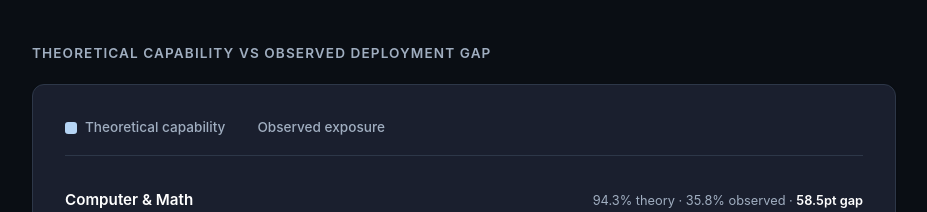
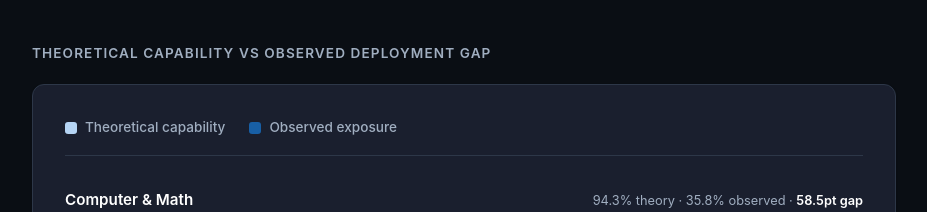
Before and after one commit to Farhan4711/academia-pilot, a Next.js app: page /news-radar/anthropic-ai-labor-market-impact-jobs-study-2026 in a window 1280 px wide. Shown: the part 6980-7192 px from the top of the page, without its empty margins (176-1103 px from the left). Built offline with nearby package versions, Linux system fonts and the light colour scheme.

Commit message:
fix: replace class prop with className to resolve hydration error

```diff
--- a/components/content/AnthropicExposureTable.tsx
+++ b/components/content/AnthropicExposureTable.tsx
@@ -17,7 +17,7 @@ const AnthropicExposureTable: React.FC = () => {
       <div className="gap-card">
         <div className="legend-row">
           <span className="legend-item"><span className="legend-dot" style={{ background: '#B5D4F4' }}></span>Theoretical capability</span>
-          <span className="legend-item"><span class="legend-dot" style={{ background: '#185FA5' }}></span>Observed exposure</span>
+          <span className="legend-item"><span className="legend-dot" style={{ background: '#185FA5' }}></span>Observed exposure</span>
         </div>
 
         <div className="gap-rows-container">
```
